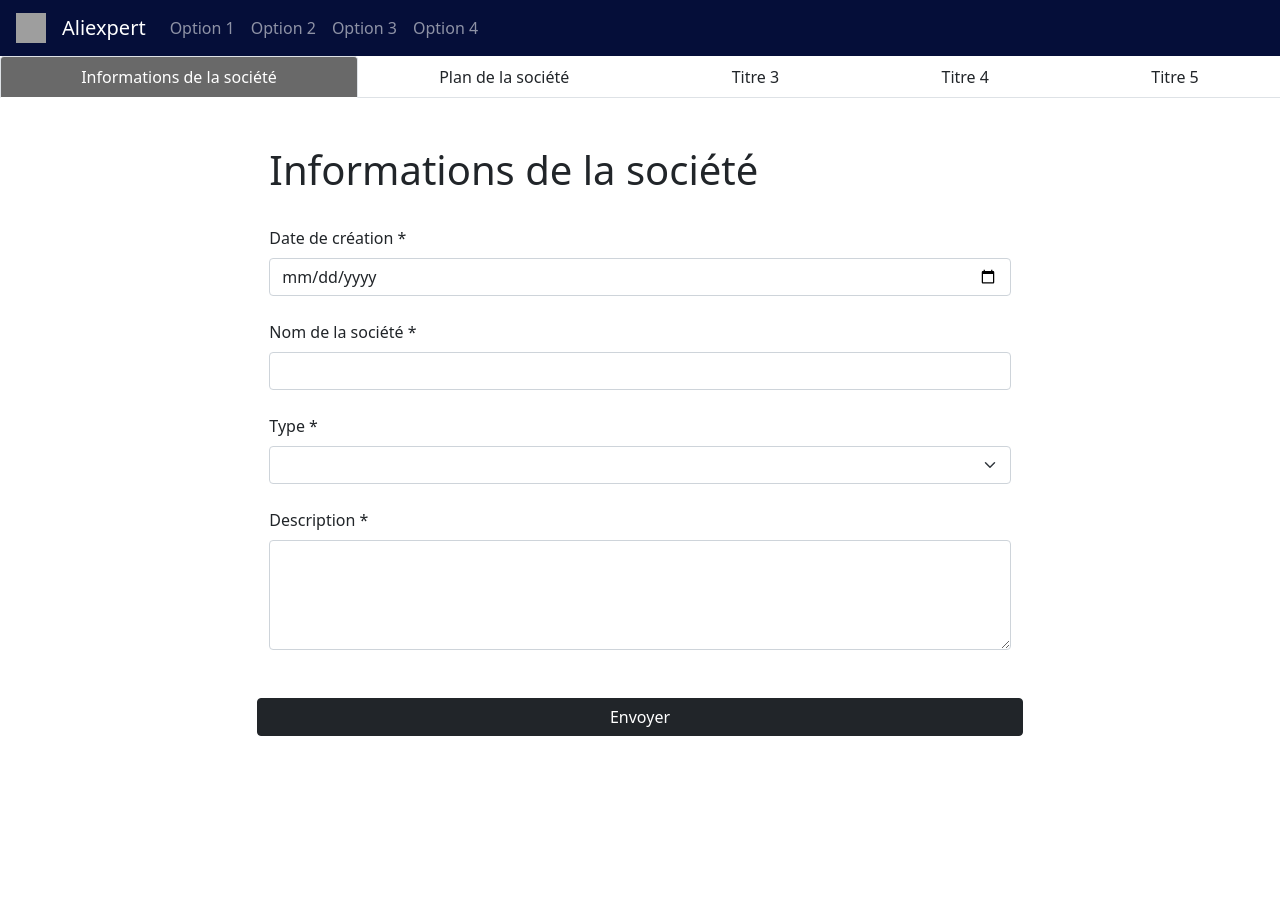
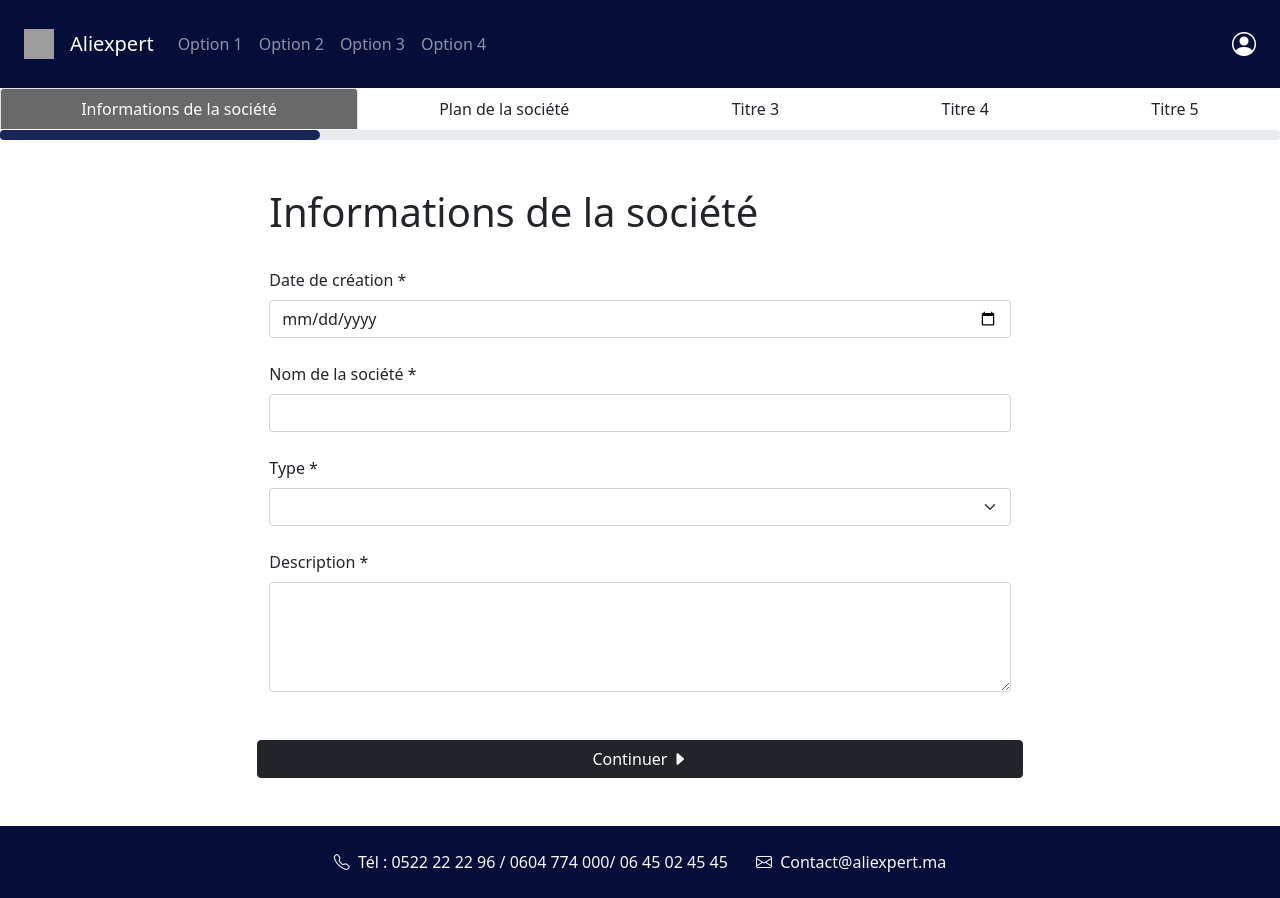
Before and after one commit to Develoopper/aliexpert, a plain HTML site: page index.html in a window 1280 px wide. Before the commit the page ends 800 px from the top, so only its background shows below. Drawn offline with nearby package versions, Linux system fonts and the light colour scheme; grey boxes are pictures that could not be loaded.

Commit message:
navigate between tabs using continue button

```diff
--- a/form.js
+++ b/form.js
@@ -64,3 +64,5 @@ const form5 = {
 }
 
 const forms = { form1, form2, form3, form4, form5 };
+
+let currentFormIndex = 0
--- a/index.html
+++ b/index.html
@@ -12,23 +12,41 @@
 			integrity="sha384-EVSTQN3/azprG1Anm3QDgpJLIm9Nao0Yz1ztcQTwFspd3yD65VohhpuuCOmLASjC"
 			crossorigin="anonymous"
 		/>
+		<link rel="stylesheet" href="https://cdn.jsdelivr.net/npm/bootstrap-icons@1.6.1/font/bootstrap-icons.css">
 
 		<title>Form</title>
 
 		<style>
-			.red li a.active,
-			.red li a:hover {
+			.red li a {
+				background-color: white !important;
+				background-color: white !important;
+			}
+			/* .red li a:hover, */
+			.red li a.active {
 				color: white !important;
 				background-color: dimgray !important;
 			}
-			.navbar {
+			.navbar, footer {
 				background-color: #050e39 !important;
+			}
+			.progress-bar {
+				background-color: #192558;
+				border-radius: 0px 7px 7px 0px;
+			}
+			.progress {
+				height: 10px;
+				font-size: 10px;
+			}
+			.sticky {
+				position: fixed;
+				top: 0;
+				width: 100%;
 			}
 		</style>
 	</head>
 	<body>
-		<header>
-			<nav class="ps-3 navbar navbar-expand-lg navbar-dark bg-dark">
+		<!-- Navbar -->
+		<nav class="ps-4 p-4 navbar navbar-expand-lg navbar-dark bg-dark">
 			<a class="navbar-brand pr-2" href="#">
 				<img src="http://aliexpert.ma/images/logo.png" width="30" height="30" class="d-inline-block align-top" alt="">
 			</a>
@@ -36,6 +54,7 @@
 			<button class="navbar-toggler" type="button" data-toggle="collapse" data-target="#navbarNav" aria-controls="navbarNav" aria-expanded="false" aria-label="Toggle navigation">
 				<span class="navbar-toggler-icon"></span>
 			</button>
+			<!-- Navbar -->
 			<div class="collapse navbar-collapse" id="navbarNav">
 				<ul class="navbar-nav">
 					<li class="nav-item active">
@@ -52,20 +71,51 @@
 					</li>
 				</ul>
 			</div>
+			<i class="bi bi-person-circle text-white fs-4"></i>
 		</nav>
 
+		<div id="fixedHeader">
+			<!-- Tabs -->
 			<ul id='navbar' class="nav nav-tabs nav-fill red">
 				<!-- auto fill -->
 			</ul>
-		</header>
-		<div class="row mx-5 d-flex justify-content-center">
+			<!-- Progress bar -->
+			<div class="progress">
+				<div class="progress-bar" role="progressbar" style="width: 25%" aria-valuenow="25" aria-valuemin="0" aria-valuemax="100"></div>
+			</div>
+		</div>
+
+		<div class="content row mx-5 d-flex justify-content-center">
       <form id="form1" class="row col col-md-8 g-4 mt-0 needs-validation">
 				<!-- auto fill -->
 			</form>
 		</div>
 
+		<footer class="text-center text-light" id="footer" style="height: 155">
+			<div class="container p-4">
+				<i class="bi bi-telephone me-1"></i>
+				<span class="text-light me-4" href="#">Tél : 0522 22 22 96 / 0604 774 000/ 06 45 02 45 45</span>
+				<i class="bi bi-envelope me-1"></i>
+				<span class="text-light" href="#">Contact@aliexpert.ma</span>
+			</div>
+		</footer>
+
 		<script src="https://cdn.jsdelivr.net/npm/bootstrap@5.0.2/dist/js/bootstrap.bundle.min.js" integrity="sha384-MrcW6ZMFYlzcLA8Nl+NtUVF0sA7MsXsP1UyJoMp4YLEuNSfAP+JcXn/tWtIaxVXM" crossorigin="anonymous"></script>
 		<script src="https://code.jquery.com/jquery-3.6.0.min.js" integrity="sha256-/xUj+3OJU5yExlq6GSYGSHk7tPXikynS7ogEvDej/m4=" crossorigin="anonymous"></script>
+
+		<script>
+			window.onscroll = function() { myFunction() };
+
+			var header = document.getElementById("fixedHeader");
+			var sticky = header.offsetTop;
+
+			function myFunction() {
+				if (window.pageYOffset > sticky)
+					header.classList.add("sticky");
+				else
+					header.classList.remove("sticky");
+			}
+			</script>
 
 		<script src="form.js"></script>
 		<script src="index.js"></script>
--- a/index.js
+++ b/index.js
@@ -1,22 +1,20 @@
+// show tabs
 for (const _form in forms) {
   const form = forms[_form];
   const active = form.id === 'form1' ? 'active' : '';
   $('#navbar').append(`
     <li class="nav-item">
-      <a class="nav-link text-dark ${active}" aria-current="page" href="#">${form.title}</a>
+      <a id='${_form}-tab' class="nav-link text-dark ${active}" aria-current="page" href="#">${form.title}</a>
     </li>
   `)
 }
 
-$('#navbar li a').click(function (e) {
-  $("#navbar li a").removeClass("active");
-  $(this).addClass("active");
-})
-
+// show title
 $('#form1').append(`
   <h1 class="mt-5">${form1.title}</h1>
 `)
 
+// show inputs
 for (const input of form1.inputs) {
   if (input.options) { // if is a select
     let html = '';
@@ -51,11 +49,18 @@ for (const input of form1.inputs) {
 }
 
 $('#form1').append(`
-  <button type="submit" id="submit" class="my-5 btn btn-dark">
-    Envoyer
+  <button type="button" id="submit" class="my-5 btn btn-dark">
+    Continuer
+    <i class="bi bi-caret-right-fill"></i>
   </button>
 `);
 
 $("#submit").click(() => {
-  $("#form1").animate({ width:'toggle' },350);
+  if (currentFormIndex === Object.keys(forms).length - 1)
+    currentFormIndex = 0;
+  else
+    currentFormIndex += 1;
+  $("#navbar li a").removeClass("active");
+  const nextTabId = Object.keys(forms)[currentFormIndex] + '-tab';
+  $('#' + nextTabId).addClass("active");
 })
```
Lines whose indentation alone changed are shown as unchanged.
